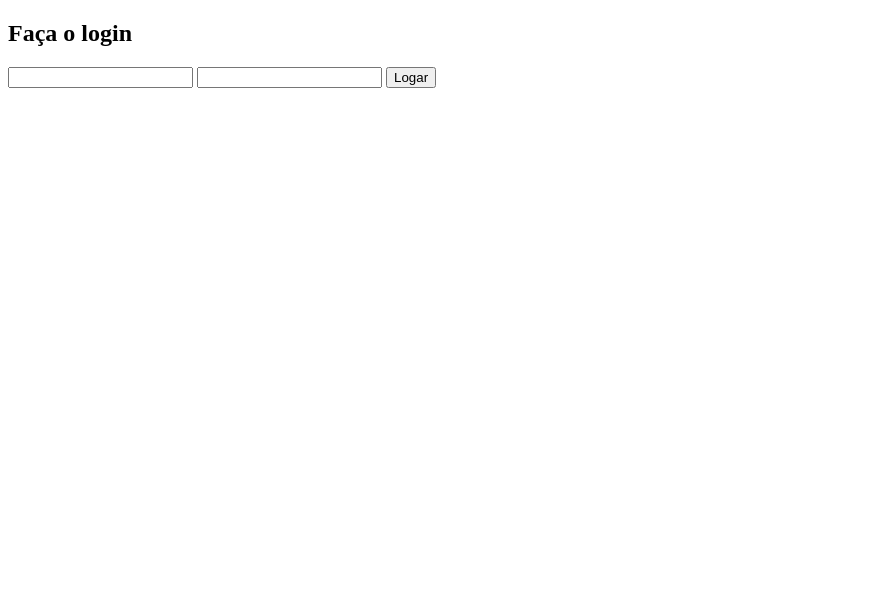
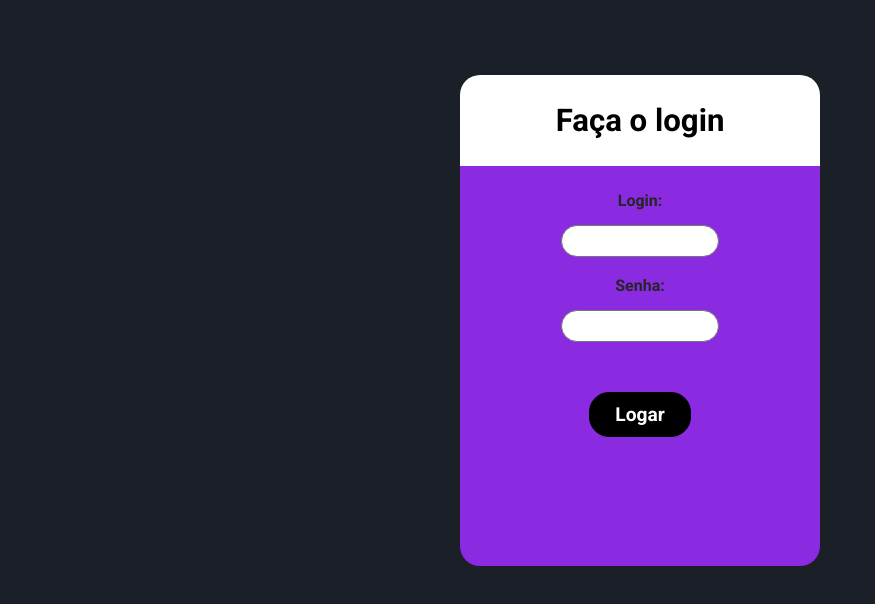
Before and after one commit to luizcarlosjj/tutorial-login, a website: page views/index.html in a window 1280 px wide. Shown: the whole page, without its empty margins (0-875 px from the left). Drawn offline with Linux system fonts and the light colour scheme; a web font is replaced by a local one.

Commit message:
update css

```diff
--- a/views/index.html
+++ b/views/index.html
@@ -5,13 +5,20 @@
   <meta http-equiv="X-UA-Compatible" content="IE=edge">
   <meta name="viewport" content="width=device-width, initial-scale=1.0">
   <title>Document</title>
+  <link rel="stylesheet" href="style.css">
 </head>
 <body>
-  <h2>Faça o login</h2>
-  <form method="post">
-    <input type="text" name="login">
-    <input type="password" name="password" id="pass">
-    <input type="submit" name="acao" value="Logar">
+  <div id="title-box">
+    <h2>Faça o login</h2>
+  </div>
+  <form class="formulario" method="post">
+    <span class="span-name">Login:</span>
+    <input class="inputs" type="text" name="login">
+    <br>
+    <br>
+    <span class="span-name">Senha:</span>
+    <input class="inputs" type="password" name="password" id="pass">
+    <input type="submit" id="btn" name="acao" value="Logar">
   </form>
 </body>
 </html>
--- /dev/null
+++ b/views/style.css
@@ -0,0 +1,67 @@
+@charset "UTF-8";
+@import url('https://fonts.googleapis.com/css2?family=Anton&family=Luxurious+Roman&family=Roboto:ital,wght@0,100;0,300;0,400;0,500;0,700;0,900;1,100;1,300;1,400;1,500;1,700;1,900&family=The+Nautigal:wght@400;700&display=swap');
+
+body{
+  background-color: #1a1f28;
+  color: white;
+  font-family: 'Roboto', sans-serif;
+  text-align: center;
+}
+
+#title-box{
+  background-color: white;
+  font-size: 1.3em;
+  color: black;
+  width: 200px;
+  margin: auto;
+  margin-top: 75px;
+  padding-top: 1px;
+  padding-bottom: 1px;
+  padding-left: 80px;
+  padding-right: 80px;
+  border-radius: 20px 20px 0px 0px;
+}
+
+.formulario{
+  background-color: blueviolet;
+  font-weight: bold;
+  padding: 25px;
+  padding-left: 80px;
+  padding-right: 80px;
+  margin: 25px;
+  width: 200px;
+  height: 350px;
+  margin: auto;
+  color: rgb(37, 37, 37);
+  border-radius: 0px 0px 20px 20px;
+}
+
+.inputs{
+  margin-top: 15px;
+  padding-top: 10px;
+  padding-bottom: 5px;
+  text-align: center;
+  border-width: 1px;
+  border-style: solid;
+  border-radius: 20px;
+  font-family: 'Roboto', sans-serif;
+}
+
+#btn{
+  background-color: black;
+  color: white;
+  margin-top: 50px;
+  padding: 10px 25px 10px 25px;
+  border-width: 1px;
+  border-style: solid;
+  font-family: 'Roboto', sans-serif;
+  font-weight: bold;
+  font-size: 1.2em;
+  border-radius: 20px;
+
+}
+
+#btn:hover {
+  background-color: rgba(0, 0, 0, 0.836);
+  transition-duration: 0.5s;
+}
```
